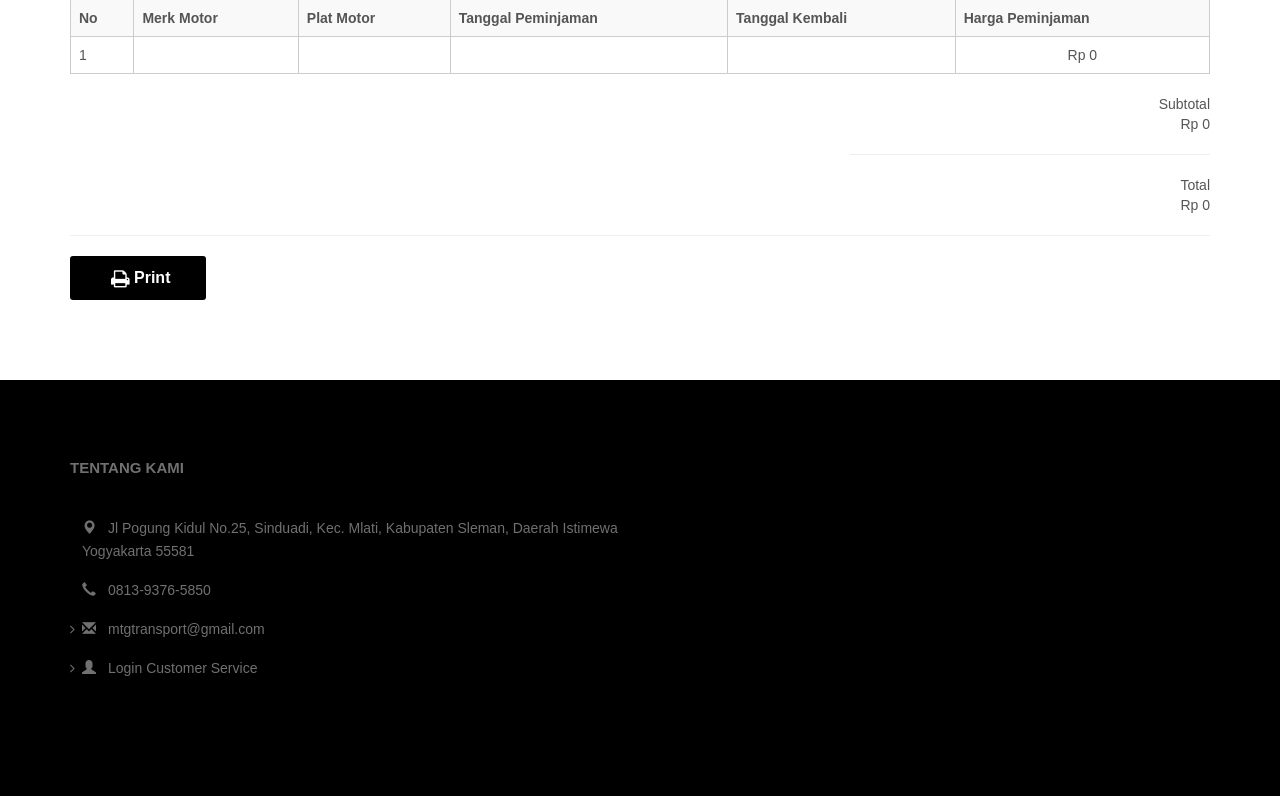
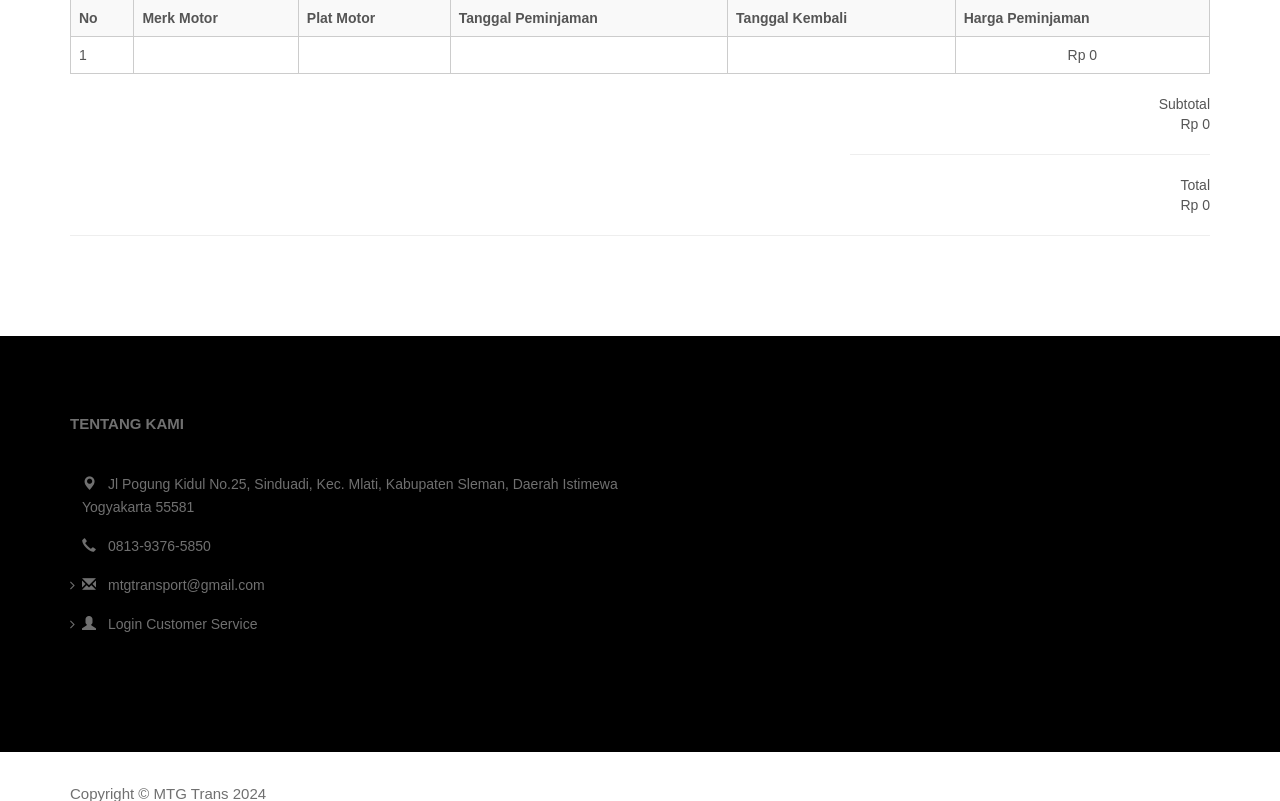
Before and after one commit to barahweb/apprental, a CodeIgniter 4 app: template app/Views/tampilanpelanggan/invoice.php in a window 1280 px wide. Shown: the part 657-1458 px from the top of the page. Run offline with PHP 8.4 and a stand-in for CodeIgniter, Linux system fonts and the light colour scheme; the template is opened without the code that fills it, so the values that code supplies are empty; some libraries are stand-ins or nearby versions.

Commit message:
fix(invoice.php): hide print button

```diff
--- a/app/Views/tampilanpelanggan/invoice.php
+++ b/app/Views/tampilanpelanggan/invoice.php
@@ -167,7 +167,7 @@ function getBulan($bln)
                     </div>
                     <hr>
                     <div class="text-md-right">
-                        <button class="btn btn-warning btn-icon icon-right no-print" onclick="window.print()"><i class="fa fa-print"></i> Print</button>
+                        <!-- <button class="btn btn-warning btn-icon icon-right no-print" onclick="window.print()"><i class="fa fa-print"></i> Print</button> -->
                     </div>
                 </div>
             </div>
```
